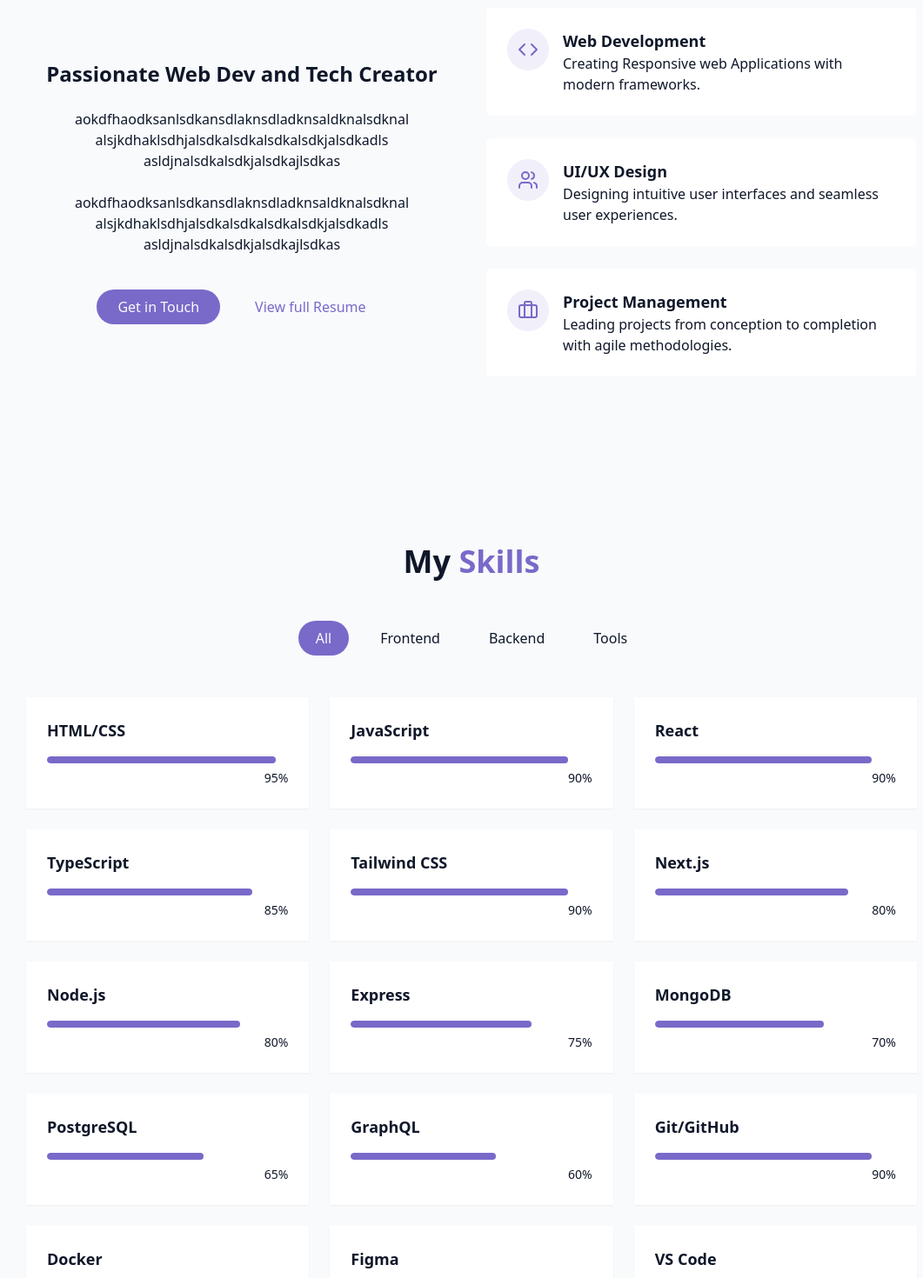
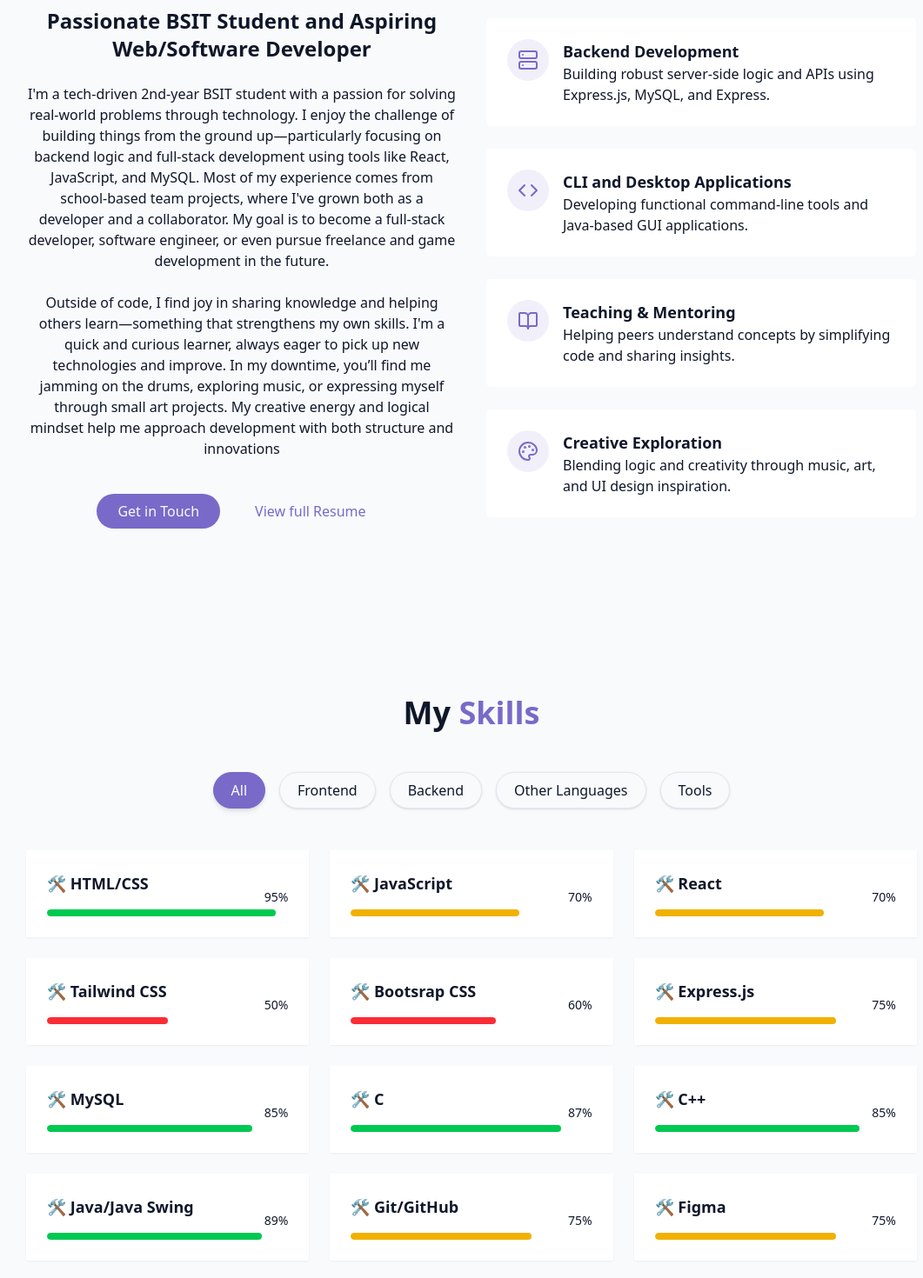
Before and after one commit to ochlzo/personal-portfolio, a React (Vite) app: page / in a window 1280 px wide. Shown: the part 960-2430 px from the top of the page at 87% size, without its empty margins (98-1159 px from the left). Built offline with nearby package versions, Linux system fonts and the light colour scheme.

Commit message:
updated details

```diff
--- a/src/components/AboutSection.jsx
+++ b/src/components/AboutSection.jsx
@@ -1,4 +1,4 @@
-import { Briefcase, Code, Users } from "lucide-react";
+import { BookOpen, Server, Code, Palette } from "lucide-react";
 
 export const AboutSection = () => {
   return (
@@ -12,19 +12,29 @@ export const AboutSection = () => {
           <div className="space-y-6">
             <h3 className="text-2xl font-semibold">
               {" "}
-              Passionate Web Dev and Tech Creator
+              Passionate BSIT Student and Aspiring Web/Software Developer
             </h3>
 
             <p className="text-muted-foreground">
-              aokdfhaodksanlsdkansdlaknsdladknsaldknalsdknal
-              alsjkdhaklsdhjalsdkalsdkalsdkalsdkjalsdkadls
-              asldjnalsdkalsdkjalsdkajlsdkas
+              I'm a tech-driven 2nd-year BSIT student with a passion for solving
+              real-world problems through technology. I enjoy the challenge of
+              building things from the ground up—particularly focusing on
+              backend logic and full-stack development using tools like React,
+              JavaScript, and MySQL. Most of my experience comes from
+              school-based team projects, where I've grown both as a developer
+              and a collaborator. My goal is to become a full-stack developer,
+              software engineer, or even pursue freelance and game development
+              in the future.
             </p>
 
             <p className="text-muted-foreground">
-              aokdfhaodksanlsdkansdlaknsdladknsaldknalsdknal
-              alsjkdhaklsdhjalsdkalsdkalsdkalsdkjalsdkadls
-              asldjnalsdkalsdkjalsdkajlsdkas
+              Outside of code, I find joy in sharing knowledge and helping
+              others learn—something that strengthens my own skills. I'm a quick
+              and curious learner, always eager to pick up new technologies and
+              improve. In my downtime, you’ll find me jamming on the drums,
+              exploring music, or expressing myself through small art projects.
+              My creative energy and logical mindset help me approach
+              development with both structure and innovations
             </p>
 
             <div className="flex flex-col md:flex-row gap-4 pt-4 justify-center">
@@ -47,13 +57,17 @@ export const AboutSection = () => {
             <div className="gradient-border p-6 card-hover">
               <div className="flex items-start gap-4">
                 <div className="p-3 rounded-full bg-primary/10">
-                  <Code className="h-6 w-6 text-primary" />
+                  <Server className="h-6 w-6 text-primary" />
                 </div>
                 <div className="text-left">
-                  <h4 className="font-semibold text-lg"> Web Development</h4>
+                  <h4 className="font-semibold text-lg">
+                    {" "}
+                    Backend Development
+                  </h4>
                   <p className="text-muted-foreground">
                     {" "}
-                    Creating Responsive web Applications with modern frameworks.
+                    Building robust server-side logic and APIs using Express.js,
+                    MySQL, and Express.
                   </p>
                 </div>
               </div>
@@ -61,14 +75,17 @@ export const AboutSection = () => {
             <div className="gradient-border p-6 card-hover">
               <div className="flex items-start gap-4">
                 <div className="p-3 rounded-full bg-primary/10">
-                  <Users className="h-6 w-6 text-primary" />
+                  <Code className="h-6 w-6 text-primary" />
                 </div>
                 <div className="text-left">
-                  <h4 className="font-semibold text-lg"> UI/UX Design </h4>
+                  <h4 className="font-semibold text-lg">
+                    {" "}
+                    CLI and Desktop Applications
+                  </h4>
                   <p className="text-muted-foreground">
                     {" "}
-                    Designing intuitive user interfaces and seamless user
-                    experiences.
+                    Developing functional command-line tools and Java-based GUI
+                    applications.
                   </p>
                 </div>
               </div>
@@ -76,14 +93,34 @@ export const AboutSection = () => {
             <div className="gradient-border p-6 card-hover">
               <div className="flex items-start gap-4">
                 <div className="p-3 rounded-full bg-primary/10">
-                  <Briefcase className="h-6 w-6 text-primary" />
+                  <BookOpen className="h-6 w-6 text-primary" />
                 </div>
                 <div className="text-left">
-                  <h4 className="font-semibold text-lg"> Project Management</h4>
+                  <h4 className="font-semibold text-lg">
+                    Teaching & Mentoring
+                  </h4>
                   <p className="text-muted-foreground">
                     {" "}
-                    Leading projects from conception to completion with agile
-                    methodologies.
+                    Helping peers understand concepts by simplifying code and
+                    sharing insights.
+                  </p>
+                </div>
+              </div>
+            </div>
+            <div className="gradient-border p-6 card-hover">
+              <div className="flex items-start gap-4">
+                <div className="p-3 rounded-full bg-primary/10">
+                  <Palette className="h-6 w-6 text-primary" />
+                </div>
+                <div className="text-left">
+                  <h4 className="font-semibold text-lg">
+                    {" "}
+                    Creative Exploration
+                  </h4>
+                  <p className="text-muted-foreground">
+                    {" "}
+                    Blending logic and creativity through music, art, and UI
+                    design inspiration.
                   </p>
                 </div>
               </div>
--- a/src/components/HeroSection.jsx
+++ b/src/components/HeroSection.jsx
@@ -21,7 +21,7 @@ export const HeroSection = () => {
           <p className="text-lg md:text-xl text-muted-foreground max-2-2xl mx-auto opacity-0 animate-fade-in-delay-4">
             Tech-savvy 2nd-year BSIT student with project-based experience in
             full-stack development using React, HTML, CSS, Javascript, and MySQL
-            (and other CLI Applications using C and C++ and Java based mini
+            (and other CLI Applications using C, C++, and Java based mini
             projects). Passionate about building practical applications and
             learning through collaboration and hands-on coding.
           </p>
--- a/src/components/SkillsSection.jsx
+++ b/src/components/SkillsSection.jsx
@@ -4,27 +4,35 @@ import { cn } from "@/lib/utils";
 const skills = [
   // Frontend
   { name: "HTML/CSS", level: 95, category: "frontend" },
-  { name: "JavaScript", level: 90, category: "frontend" },
-  { name: "React", level: 90, category: "frontend" },
-  { name: "TypeScript", level: 85, category: "frontend" },
-  { name: "Tailwind CSS", level: 90, category: "frontend" },
-  { name: "Next.js", level: 80, category: "frontend" },
+  { name: "JavaScript", level: 70, category: "frontend" },
+  { name: "React", level: 70, category: "frontend" },
+  { name: "Tailwind CSS", level: 50, category: "frontend" },
+  { name: "Bootsrap CSS", level: 60, category: "frontend" },
 
   // Backend
-  { name: "Node.js", level: 80, category: "backend" },
-  { name: "Express", level: 75, category: "backend" },
-  { name: "MongoDB", level: 70, category: "backend" },
-  { name: "PostgreSQL", level: 65, category: "backend" },
-  { name: "GraphQL", level: 60, category: "backend" },
+  { name: "Express.js", level: 75, category: "backend" },
+  { name: "MySQL", level: 85, category: "backend" },
+
+  // Other
+  { name: "C", level: 87, category: "other languages" },
+  { name: "C++", level: 85, category: "other languages" },
+  { name: "Java/Java Swing", level: 89, category: "other languages" },
 
   // Tools
-  { name: "Git/GitHub", level: 90, category: "tools" },
-  { name: "Docker", level: 70, category: "tools" },
-  { name: "Figma", level: 85, category: "tools" },
+  { name: "Git/GitHub", level: 75, category: "tools" },
+  { name: "Figma", level: 75, category: "tools" },
   { name: "VS Code", level: 95, category: "tools" },
+  { name: "Dev C++", level: 90, category: "tools" },
+  { name: "NetBeans", level: 90, category: "tools" },
 ];
 
-const categories = ["all", "frontend", "backend", "tools"];
+const getColor = (level) => {
+  if (level >= 85) return "bg-green-500";
+  if (level >= 70) return "bg-yellow-500";
+  return "bg-red-500";
+};
+
+const categories = ["all", "frontend", "backend", "other languages", "tools"];
 
 export const SkillsSection = () => {
   const [activeCategory, setActiveCategory] = useState("all");
@@ -46,10 +54,10 @@ export const SkillsSection = () => {
               key={key}
               onClick={() => setActiveCategory(category)}
               className={cn(
-                "px-5 py-2 rounded-full transition-colors duration-300 capitalize",
+                "px-5 py-2 rounded-full border shadow-sm transition-all duration-300 capitalize",
                 activeCategory === category
-                  ? "bg-primary text-primary-foreground"
-                  : "bg-secondary/70 text-foreground hover:bg-secondary"
+                  ? "bg-primary text-white border-primary shadow-md"
+                  : "bg-background text-foreground border-border hover:shadow-md hover:border-foreground"
               )}
             >
               {category}
@@ -64,19 +72,22 @@ export const SkillsSection = () => {
               className="bg-card p-6 rounded0-lg shadow-xs card-hover"
             >
               <div className="text-left mb-4">
-                <h3 className="font-semibold text-lg">{skill.name}</h3>
+                <h3 className="font-semibold text-lg flex items-center gap-2">
+                  🛠 {skill.name}
+                </h3>
               </div>
-              <div className="w-full">
+              <div className="relative w-full">
                 <div className="bg-secondary/50 rounded-full h-2 overflow-hidden">
                   <div
-                    className="bg-primary h-2 rounded-full origin-left"
+                    className={cn(
+                      "h-2 rounded-full transition-all duration-700 ease-in-out",
+                      getColor(skill.level)
+                    )}
                     style={{ width: skill.level + "%" }}
                   />
                 </div>
-                <div className="text-right mt-1">
-                  <span className="text-sm text-muted-foreground">
-                    {skill.level}%
-                  </span>
+                <div className="absolute top-[-1.5rem] right-0 text-sm text-muted-foreground">
+                  {skill.level}%
                 </div>
               </div>
             </div>
```
